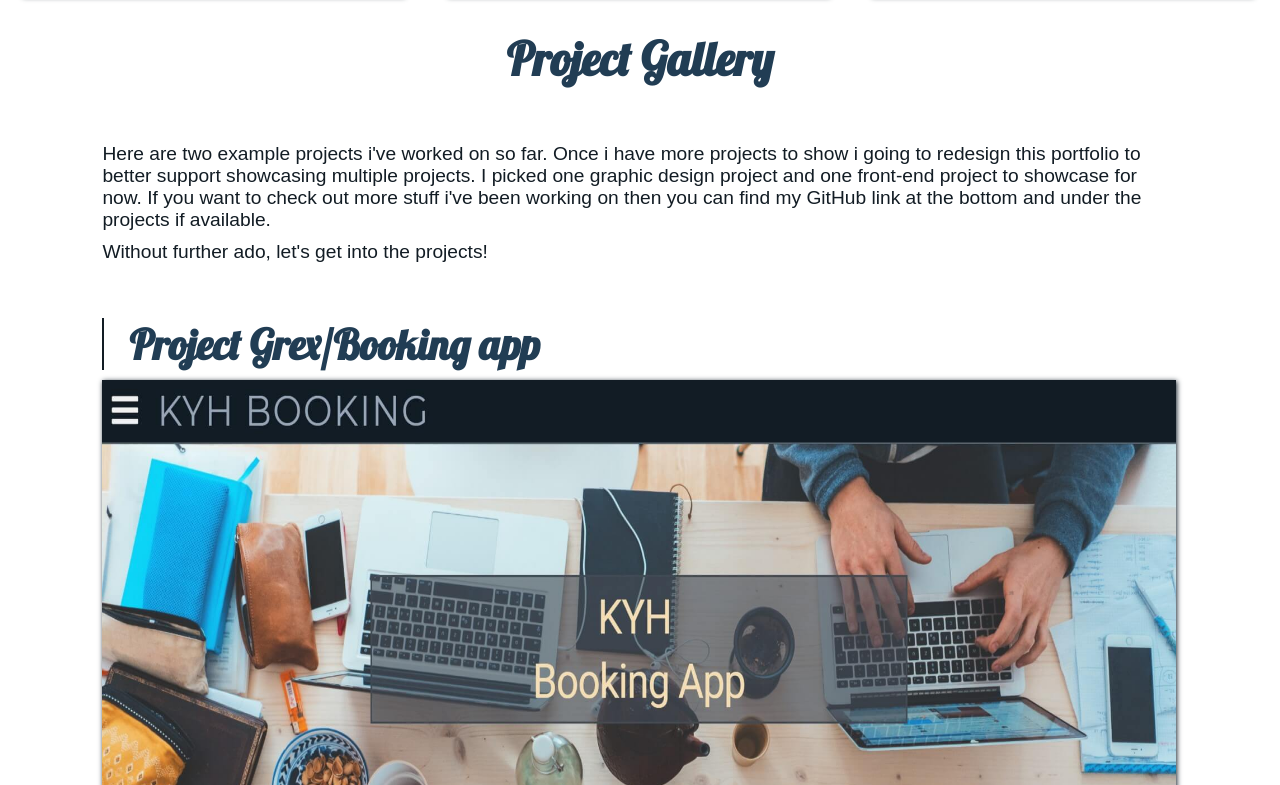
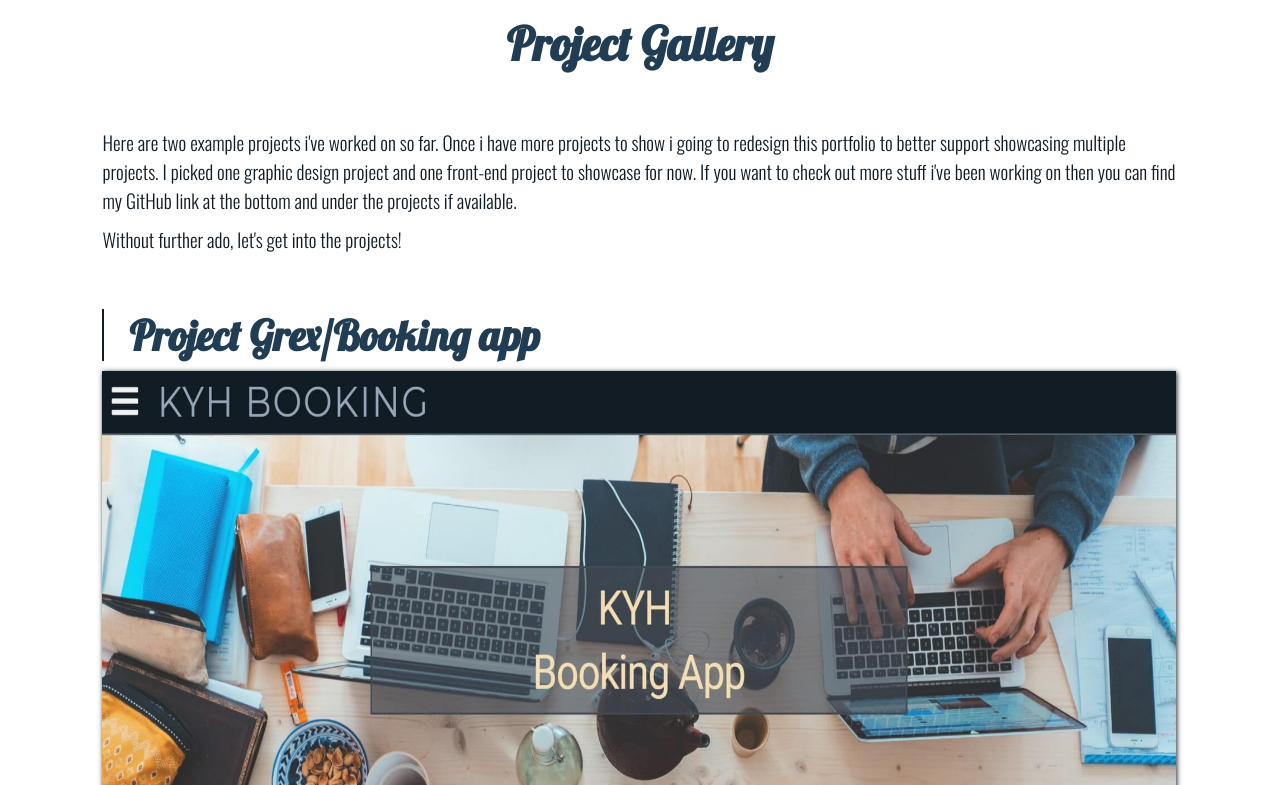
Before and after one commit to Aarux/react_portfolio, a React (Create React App) app: page / in a window 1280 px wide. Shown: the part 1455-2240 px from the top of the page. Built offline with nearby package versions, Linux system fonts and the light colour scheme; no server answers.

Commit message:
Updated and added color, border, text shadow and box shadow variables. Also fixed googlefonts link

```diff
--- a/package.json
+++ b/package.json
@@ -14,8 +14,6 @@
     "serialize-javascript": "^2.1.2",
     "styled-components": "^4.2.0",
     "tsutils": "^3.17.1",
-    "typeface-lobster": "0.0.72",
-    "typeface-roboto": "0.0.75",
     "typescript": "^3.7.3"
   },
   "scripts": {
--- a/public/index.html
+++ b/public/index.html
@@ -4,6 +4,7 @@
 <head>
   <meta charset="utf-8" />
   <link rel="shortcut icon" href="%PUBLIC_URL%/favicon.ico" />
+  <link href="https://fonts.googleapis.com/css?family=Lobster|Oswald:300&display=swap" rel="stylesheet">
   <meta name="viewport" content="width=device-width, initial-scale=1, shrink-to-fit=no" />
   <meta name="description" content="Hi, I'm Gustav. I'm a Web Developer & Designer!" />
 
--- a/src/components/App/App.js
+++ b/src/components/App/App.js
@@ -7,8 +7,6 @@ import Example from "../Example";
 import Gallery from "../Gallery";
 import About from "../About";
 import Footer from "../Footer";
-require("typeface-roboto");
-require("typeface-lobster");
 
 const App = () => (
   <div>
--- a/src/styles/GlobalStyle.js
+++ b/src/styles/GlobalStyle.js
@@ -1,7 +1,5 @@
 import { createGlobalStyle } from "styled-components";
 import styled from "styled-components";
-import "typeface-roboto";
-import "typeface-lobster";
 
 /* ------------------------------------------------ */
 /* ------------------------------------------------ */
@@ -27,6 +25,28 @@ import project2 from "../assets/project2.jpg";
 /* ------------------------------------------------ */
 /* ------------------------------------------------ */
 const GlobalStyle = createGlobalStyle`
+/* Color, Border, Box-Shadow and Text-Shadow variables. */
+:root{
+  --color-lightMainBlue: #213D54;
+  --color-darkMainBlue: #1F2F3C;
+  --color-darkBlueGrey: #192530;
+  --color-lightDarkGrey: #121C24;
+  --color-darkDarkGrey: #111921;
+  --color-offWhite: #F1F1F1;
+
+  --border-Main: 2px solid #192530;
+  --border-lightMain: 1px solid #192530;
+  --border-Secondary: 2px solid #121c24;
+  --border-lightSecondary: 1px solid #121c24;
+  --border-Tertiary: 1px solid #111921;
+
+  --boxShadow-Main: 1px 1px 5px #192530;
+  --boxShadow-Secondary: 2px 2px 5px #192530;
+
+  --textShadow-Main: 1px 1px 10px #121c24;
+  --textShadow-Secondary: 1px 1px 5px #111921;
+}
+
 html{
   margin:0;
   padding:0;
@@ -37,24 +57,23 @@ html{
 
 p{
   font-family: 'Oswald', sans-serif;
-  font-weight: 300;
-  color: #121c24;
+  color: var(--color-lightDarkGrey);
   padding:5px 0;
   margin: 0 8%;
 }
 strong {
-    color: #213d54;
+    color: var(--color-lightMainBlue);
   }
 h1{
   font-family: 'Lobster', cursive;
-  color: #f1f1f1;
+  color: var(--color-offWhite);
   margin:0;
   padding:0;
 }
 
 h2{
   font-family: 'Lobster', cursive;
-  color: #213d54;
+  color: var(--color-lightMainBlue);
   text-align: center;
   margin: auto;
   padding:10px;
@@ -63,16 +82,16 @@ h2{
 
 h3{
   font-family: 'Lobster', cursive;
-  color: #213d54;
+  color: var(--color-lightMainBlue);
   margin-top: 100px;
   padding: 0 25px;
   margin: 0 8%;
-  border-left: 2px solid #121c24;
+  border-left: var(--border-Secondary);
 }
 
 h4{
   font-family: 'Lobster', cursive;
-  color: #f1f1f1;
+  color: var(--color-offWhite);
   text-align: center;
   margin: auto;
   padding: 10px;
@@ -204,10 +223,10 @@ hr{
 const HeaderWrapper = styled.div`
   width: 100%;
   height: 60px;
-  background-color: #121c24;
+  background-color: var(--color-lightDarkGrey);
   z-index: 100;
   position: fixed;
-  box-shadow: #192530 2px 2px 5px;
+  box-shadow: var(--boxShadow-Secondary);
 `;
 
 /* ------------------------------------------------ */
@@ -218,7 +237,7 @@ const Logo = styled.div`
   padding-left: 10px;
   display: flex;
   flex-flow: row nowrap;
-  border-bottom: 2px solid #192530;
+  border-bottom: var(--border-Main);
   transition: 0.2s;
   animation: fadein 0.3s;
   align-items: center;
@@ -228,14 +247,14 @@ const Logo = styled.div`
     height: 45px;
     border-radius: 50%;
     align-items: center;
-    border: 1px solid #192530;
-    background-color: #111921;
+    border: var(--border-lightMain);
+    background-color: var(--color-darkDarkGrey);
   }
 
   h2 {
     font-size: 2em;
-    color: #f1f1f1;
-    text-shadow: 1px 1px 5px #111921;
+    color: var(--color-offWhite);
+    text-shadow: var(--textShadow-Secondary);
     align-items: center;
     margin-left: 0;
     padding-left: 10px;
@@ -252,12 +271,12 @@ const Image = styled.div`
   background-image: url(${banner480p});
   background-size: cover;
   background-position: center;
-  background-color: #121c24;
+  background-color: var(--color-lightDarkGrey);
   display: flex;
   flex-direction: column;
   flex-wrap: wrap;
   text-align: center;
-  box-shadow: #192530 0px 2px 5px;
+  box-shadow: 0px 2px 5px var(--color-darkBlueGrey);
   @media only screen and (min-width: 320px) and (max-width: 1223px) {
     background-image: url(${banner720p});
   }
@@ -283,7 +302,7 @@ const Headline = styled.div`
   margin: auto;
 
   h1 {
-    text-shadow: 1px 1px 10px #121c24;
+    text-shadow: var(--textShadow-Main);
   }
 `;
 
@@ -322,7 +341,7 @@ const Examples = styled.div`
   img {
     width: calc(30% - 2px);
     margin: 1.66%;
-    box-shadow: #192530 2px 2px 5px;
+    box-shadow: var(--boxShadow-Secondary);
   }
 `;
 
@@ -336,18 +355,18 @@ const Projects = styled.div`
   padding-bottom: 50px;
 
   h1 {
-    color: #213d54;
+    color: var(--color-lightMainBlue);
     margin-top: 100px;
     padding: 0 25px;
     margin: 10px 8%;
     margin-top: 50px;
-    border-left: 2px solid #121c24;
+    border-left: var(--border-Secondary);
   }
 
   img {
     width: calc(84% - 2px);
     margin: 0 8%;
-    box-shadow: #192530 1px 1px 5px;
+    box-shadow: var(--boxShadow-Main);
   }
 
   a {
@@ -355,22 +374,21 @@ const Projects = styled.div`
     margin: 0 8%;
     font-family: "Oswald", sans-serif;
     font-size: 1.2em;
-    font-weight: 300;
-    color: #f1f1f1;
-    background-color: #1f2f3c;
+    color: var(--color-offWhite);
+    background-color: var(--color-darkMainBlue);
     transition: 0.3s;
     animation: fadein 0.3s;
-    border: #111921 1px solid;
-    box-shadow: #192530 1px 1px 5px;
+    border: var(--border-Tertiary);
+    box-shadow: var(--boxShadow-Main);
     align-items: center;
     justify-content: center;
     padding: 5px;
     border-radius: 5px;
   }
   a:hover {
-    background: #213d54;
-    border: 1px solid #192530;
-    color: #f1f1f1;
+    background: var(--color-lightMainBlue);
+    border: var(--border-lightMain);
+    color: var(--color-offWhite);
     text-decoration: underline;
   }
   /* Smartphones (portrait and landscape) ----------- */
@@ -441,23 +459,22 @@ const AboutWrapper = styled.div`
 const InfoLinks = styled.div`
   a {
     font-family: "Oswald", sans-serif;
-    font-weight: 300;
     font-size: 1.5rem;
-    color: #f1f1f1;
+    color: var(--color-offWhite);
     width: 40%;
     margin: 5px 10%;
     padding: 5px 25px;
-    background-color: #1f2f3c;
+    background-color: var(--color-darkMainBlue);
     transition: 0.3s;
     animation: fadein 0.3s;
-    border: #111921 1px solid;
-    box-shadow: #192530 1px 1px 5px;
+    border: var(--border-Tertiary);
+    box-shadow: var(--boxShadow-Main);
   }
 
   a:hover {
-    background: #213d54;
-    border: 1px solid #192530;
-    color: #f1f1f1;
+    background: var(--color-lightMainBlue);
+    border: var(--border-lightMain);
+    color: var(--color-offWhite);
     text-decoration: underline;
   }
   /* Smartphones (portrait and landscape) ----------- */
@@ -510,13 +527,13 @@ const InfoLinks = styled.div`
 /* ------------------------------------------------ */
 const FooterWrapper = styled.div`
   width: 100%;
-  background-color: #121c24;
-  box-shadow: #192530 2px 0px 5px;
-  border-top: 2px solid #192530;
+  background-color: var(--color-lightDarkGrey);
+  box-shadow: 2px 0px 5px var(--color-darkBlueGrey);
+  border-top: var(--border-Main);
   text-align: center;
   h3 {
-    color: #f1f1f1;
-    text-shadow: 1px 1px 10px #121c24;
+    color: var(--color-offWhite);
+    text-shadow: var(--textShadow-Main);
     padding: 20px;
     margin: 0 auto;
     align-items: center;
@@ -528,22 +545,21 @@ const FooterWrapper = styled.div`
     margin: 0 auto;
     font-family: "Oswald", sans-serif;
     font-size: 1.2em;
-    font-weight: 300;
-    color: #f1f1f1;
-    background-color: #1f2f3c;
+    color: var(--color-offWhite);
+    background-color: var(--color-darkMainBlue);
     transition: 0.3s;
     animation: fadein 0.3s;
-    border: #111921 1px solid;
-    box-shadow: #192530 1px 1px 5px;
+    border: var(--border-Tertiary);
+    box-shadow: var(--boxShadow-Main);
     align-items: center;
     justify-content: center;
     padding: 5px;
     border-radius: 5px;
   }
   a:hover {
-    background: #213d54;
-    border: 1px solid #192530;
-    color: #f1f1f1;
+    background: var(--color-lightMainBlue);
+    border: var(--border-lightMain);
+    color: var(--color-offWhite);
     text-decoration: underline;
   }
 
@@ -586,9 +602,8 @@ const Cc = styled.span`
   justify-content: center;
   font-family: "Oswald", sans-serif;
   font-size: 1.2em;
-  font-weight: 300;
   padding: 25px 0;
-  color: #f1f1f1;
+  color: var(--color-offWhite);
   margin: auto;
 `;
 
```
Also changed, not shown: 1 other file (tests, documents, lock files or other folders).
